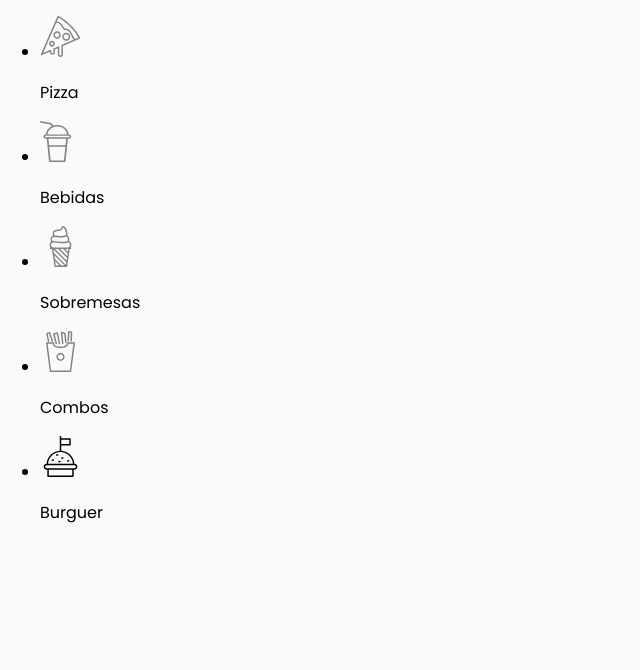
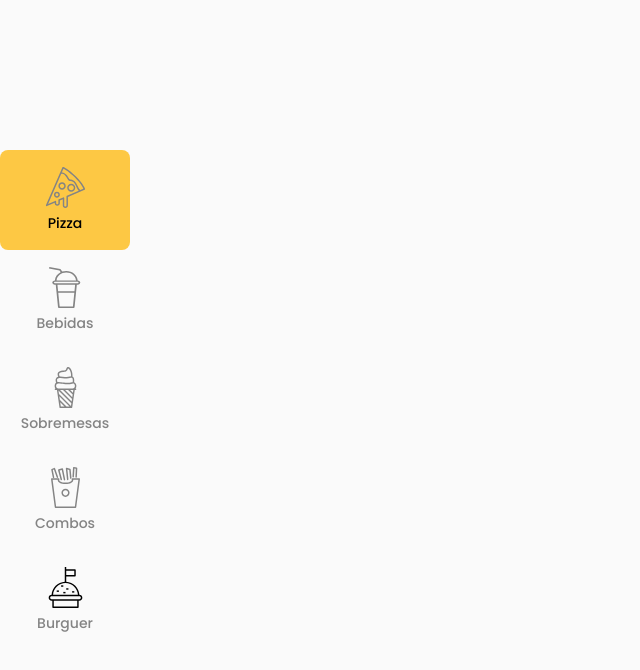
Before and after one commit to ClaudioKamoda/Restaurant-App, a Vue app: page / in a window 1280 px wide. Shown: the top 670 px of the page, without its empty margins (0-640 px from the left). Built offline with nearby package versions, Linux system fonts and the light colour scheme.

Commit message:
adding css to navbar

```diff
--- a/src/assets/css/global.scss
+++ b/src/assets/css/global.scss
@@ -2,6 +2,8 @@
 
 * {
 	box-sizing: border-box;
+	margin: 0;
+	padding: 0;
 }
 
 body {
@@ -9,8 +11,6 @@ body {
 	-webkit-font-smoothing: antialiased;
 	-moz-osx-font-smoothing: grayscale;
 	background-color: $bg-color;
-
-	margin: 0;
 }
 
 button,
--- a/src/components/NavigationBar.vue
+++ b/src/components/NavigationBar.vue
@@ -1,7 +1,12 @@
 <template>
 	<div class="navigation-bar">
 		<ul>
-			<li v-for="nav in navigationList" :key="nav.id">
+			<li
+				v-for="nav in navigationList"
+				:key="nav.id"
+				@click="changeNavigation(nav.id)"
+				:class="{ active: isActive(nav.id) }"
+			>
 				<component :is="nav.id" />
 				<p>{{ nav.label }}</p>
 			</li>
@@ -33,10 +38,64 @@ export default {
 				{ label: 'Sobremesas', id: 'desertIcon' },
 				{ label: 'Combos', id: 'comboIcon' },
 				{ label: 'Burguer', id: 'burguerIcon' }
-			]
+			],
+			currentNavigation: 'pizzaIcon'
+		}
+	},
+	methods: {
+		changeNavigation(id) {
+			this.currentNavigation = id
+		},
+		isActive(id) {
+			return id === this.currentNavigation
 		}
 	}
 }
 </script>
 
-<style></style>
+<style scoped lang="scss">
+.navigation-bar {
+	width: 130px;
+	height: 100vh;
+	display: flex;
+	align-items: center;
+
+	ul {
+		list-style: none;
+		padding: 0;
+
+		li {
+			height: 100px;
+			width: 130px;
+			display: flex;
+			flex-direction: column;
+			justify-content: center;
+			align-items: center;
+			color: $dark-grey;
+
+			p {
+				margin-top: 5px;
+				font-size: 0.875rem;
+				font-weight: 500;
+			}
+
+			svg {
+				path {
+					fill: $dark-grey;
+				}
+			}
+			&.active {
+				background-color: $yellow;
+				color: black;
+				border-radius: 0.5rem;
+
+				svg {
+					path {
+						fill: black;
+					}
+				}
+			}
+		}
+	}
+}
+</style>
```
